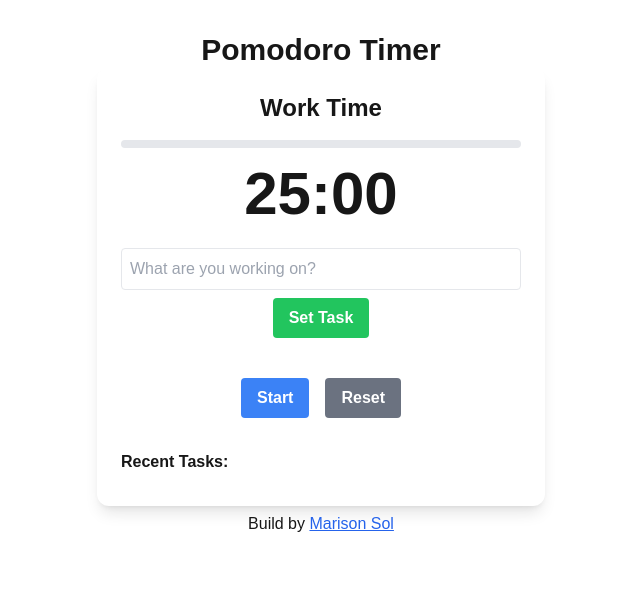
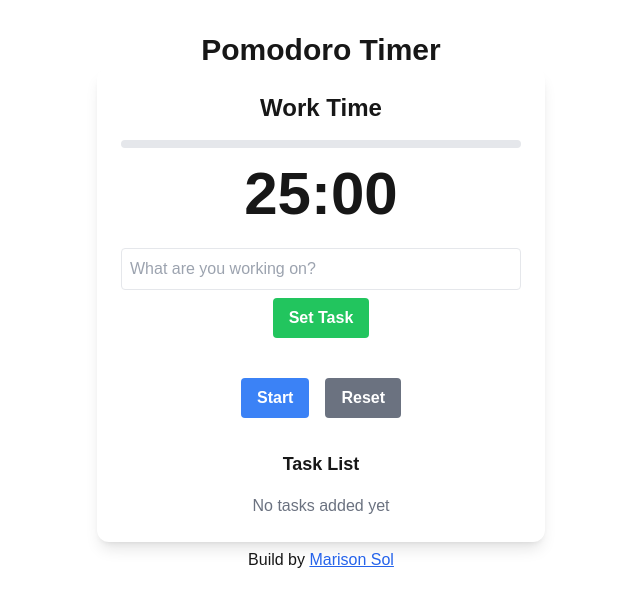
Before and after one commit to marison333/pomodoro-app, a Next.js app: page / in a window 1280 px wide. Shown: the top 606 px of the page, without its empty margins (319-959 px from the left). Built offline with nearby package versions, Linux system fonts and the light colour scheme.

Commit message:
fixed task list items style

```diff
--- a/components/PomodoroTimer.tsx
+++ b/components/PomodoroTimer.tsx
@@ -115,6 +115,10 @@ export default function PomodoroTimer() {
     return () => clearInterval(timerInterval);
   }, [isRunning, minutes, seconds, mode, tasks.length]);
 
+  const handleDeleteTask = (id: number) => {
+    setTasks(prevTasks => prevTasks.filter(task => task.id !== id));
+  };
+
   return (
       <div className="p-6 max-w-md mx-auto bg-white rounded-xl shadow-lg">
         <div className="text-center">
@@ -172,27 +176,38 @@ export default function PomodoroTimer() {
             </button>
           </div>
 
-          {/* Task list */}
-          <div className="text-left">
-            <h3 className="font-bold mb-2">Recent Tasks:</h3>
+          {/* Task list section */}
+          <div className="mt-6">
+            <h3 className="text-lg font-bold mb-4">Task List</h3>
+            {tasks.length === 0 ? (
+                <p className="text-gray-500">No tasks added yet</p>
+            ) : (
                 <div className="space-y-2">
                   {tasks.map(task => (
                       <div
                           key={task.id}
-                      className={`p-2 rounded ${
+                          className={`flex items-center justify-between p-3 rounded ${
                               task.completed
                                   ? 'bg-green-100'
                                   : 'bg-yellow-100'
                           }`}
                       >
-                    <div className="font-medium">{task.description}</div>
+                        <div className="justify-items-start">
+                          <span className={`font-medium ${task.completed ? 'line-through' : ''}`}>{task.description}</span>
                           <div className="text-sm text-gray-600">
-                      {task.timestamp.toLocaleTimeString()} - {task.mode} session
-                      {task.completed && ' ✓'}
+                            {task.timestamp.toLocaleTimeString([], { hour: '2-digit', minute: '2-digit' })} - {task.mode} session
                           </div>
+                        </div>
+                        <button
+                            onClick={() => handleDeleteTask(task.id)}
+                            className="text-red-500 hover:text-red-700"
+                        >
+                          🗑️
+                        </button>
                       </div>
                   ))}
                 </div>
+            )}
           </div>
         </div>
       </div>
```
Lines whose indentation alone changed are shown as unchanged.
